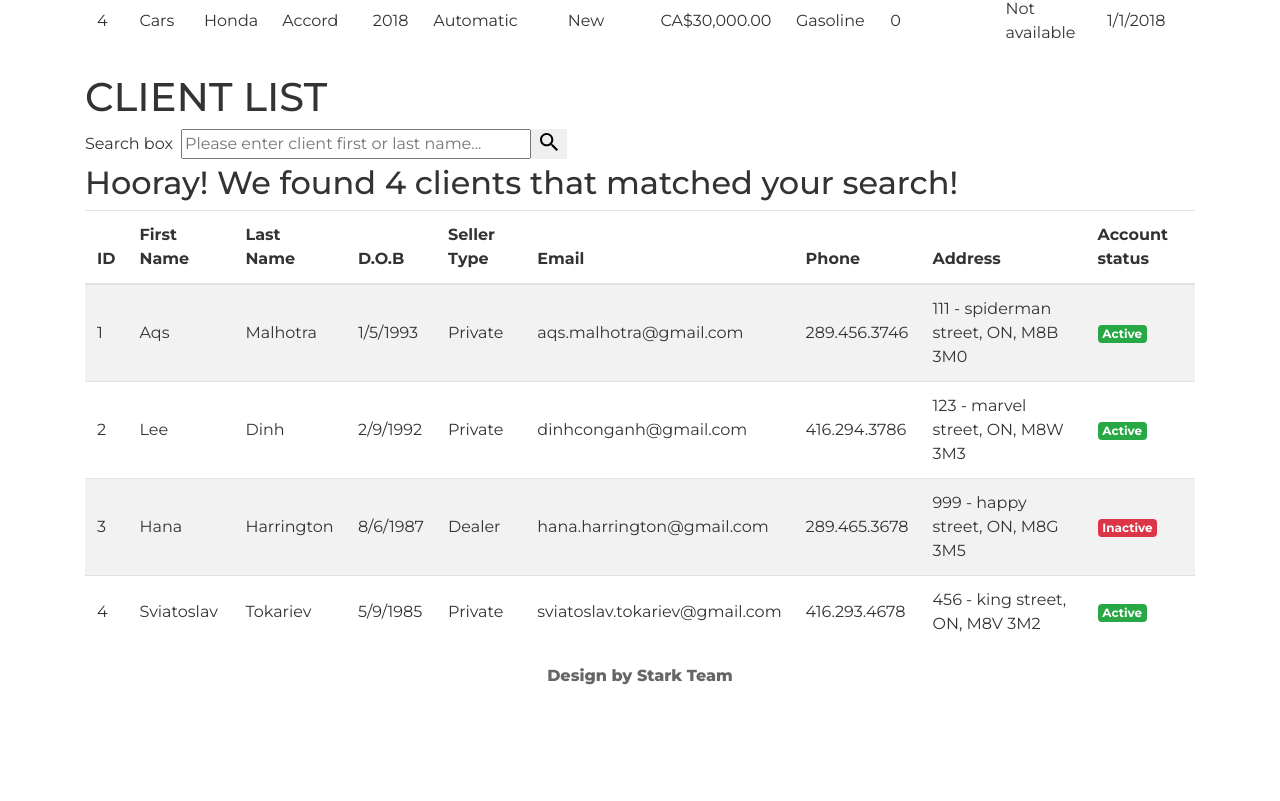
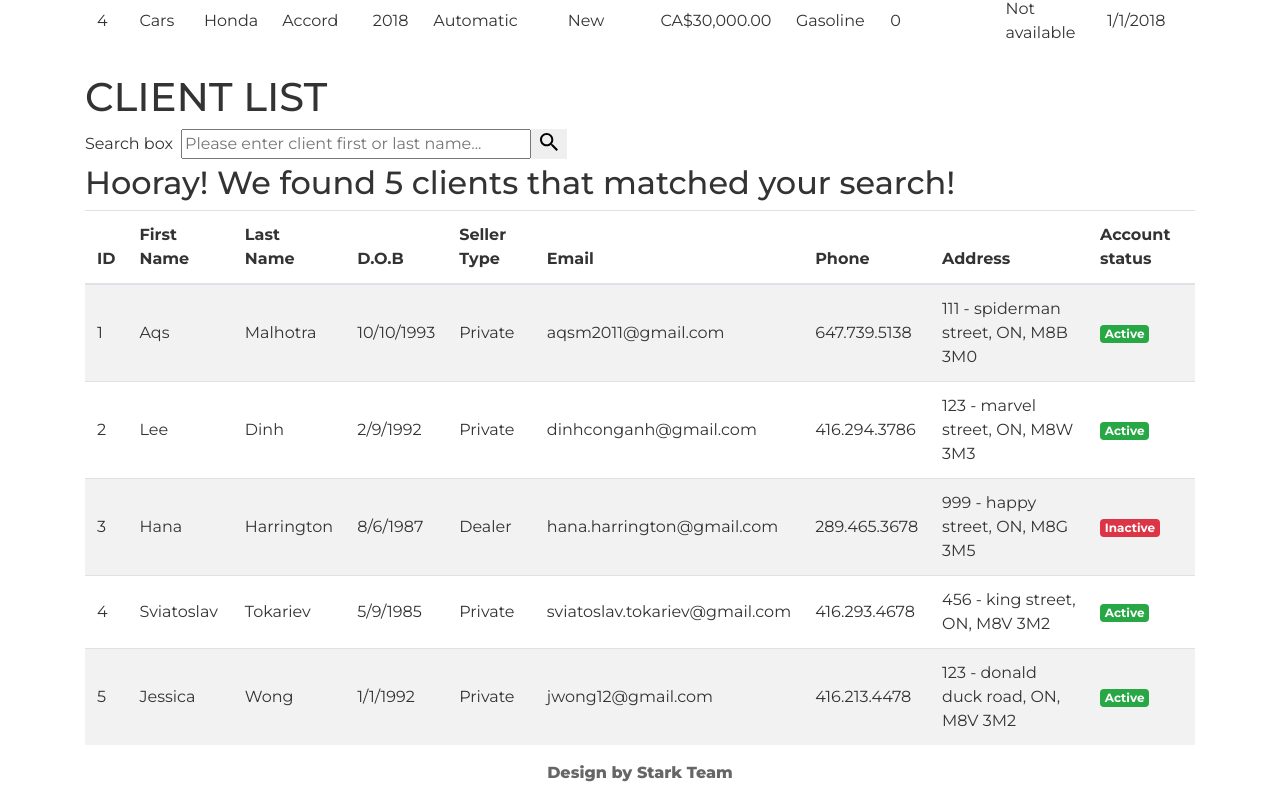
Before and after one commit to kendy92/stark-app, an Angular app: page / in a window 1280 px wide. Shown: the part 618-1419 px from the top of the page. Before the commit the page ends 1322 px from the top, so only its background shows below. Built offline with nearby package versions, Linux system fonts and the light colour scheme.

Commit message:
add dummy data to client list

```diff
--- a/src/app/app.module.ts
+++ b/src/app/app.module.ts
@@ -10,7 +10,7 @@ import { CustomersComponent } from './customers/customers.component';
   declarations: [
     AppComponent,
     CarsComponent,
-    CustomersComponent
+    CustomersComponent,
   ],
   imports: [
     BrowserModule,
--- a/src/app/customers/clientlist.ts
+++ b/src/app/customers/clientlist.ts
@@ -5,10 +5,10 @@ export const CLIENTLIST: Client[] = [
         id: 1,
         firstName: 'Aqs',
         lastName: 'Malhotra',
-        dob: new Date('01/05/1993'),
+        dob: new Date('10/10/1993'),
         sellerType: 'Private',
-        contactEmail: 'aqs.malhotra@gmail.com',
-        contactPhone: '289.456.3746',
+        contactEmail: 'aqsm2011@gmail.com',
+        contactPhone: '647.739.5138',
         clientAddress: '111 - spiderman street, ON, M8B 3M0',
         isActiveMember: true,
     },
@@ -44,5 +44,16 @@ export const CLIENTLIST: Client[] = [
         contactPhone: '416.293.4678',
         clientAddress: '456 - king street, ON, M8V 3M2',
         isActiveMember: true,
+    },
+    {
+        id: 5,
+        firstName: 'Jessica',
+        lastName: 'Wong',
+        dob: new Date('01/01/1992'),
+        sellerType: 'Private',
+        contactEmail: 'jwong12@gmail.com',
+        contactPhone: '416.213.4478',
+        clientAddress: '123 - donald duck road, ON, M8V 3M2',
+        isActiveMember: true,
     }
 ];
```
